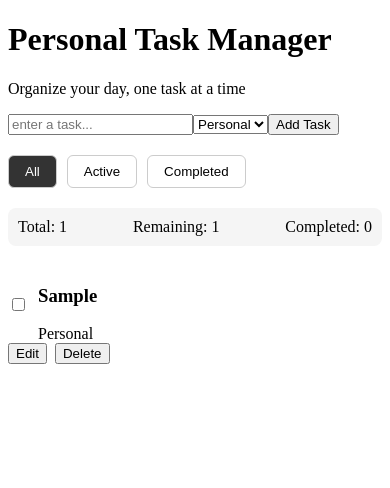
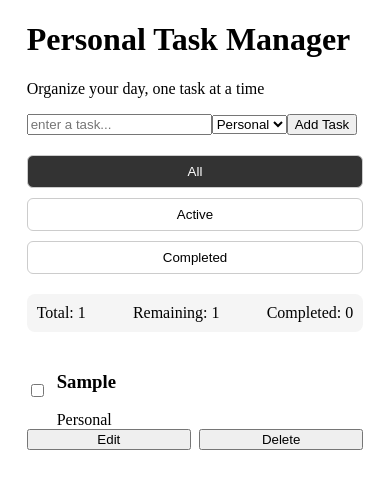
Before and after one commit to ridamxetri28-eng/personal-task-manager, a React (Vite) app in the folder personal-task-manager/: page / in a window 390 px wide. Both pictures are taken after typing "Sample" into the empty fields and a click on the button "Add Task". Shown: the top 488 px of the page. Built offline with nearby package versions, Linux system fonts and the light colour scheme.

Commit message:
style: add responsive task manager design

```diff
--- a/personal-task-manager/src/index.css
+++ b/personal-task-manager/src/index.css
@@ -67,3 +67,39 @@ button{
 .task-stats p {
   margin: 0;
 }
+
+@media (max-width: 600px) {
+  .app {
+    width:90%;
+    margin: 20px auto;
+  }
+
+  .task-filter{
+    flex-direction: column;
+  }
+
+  .task-filter button {
+    width: 100%;
+
+  }
+
+  .task-Stats{
+    flex-direction: column;
+    gap: 10px;
+    text-align: center;
+  }
+
+  .task-item {
+    flex-direction: column;
+    align-items: flex-start;
+    gap: 15px;
+  }
+
+  .task-actions {
+    width: 100%;
+  }
+
+  .task-actions button {
+    width: 100%;
+  }
+}
```
